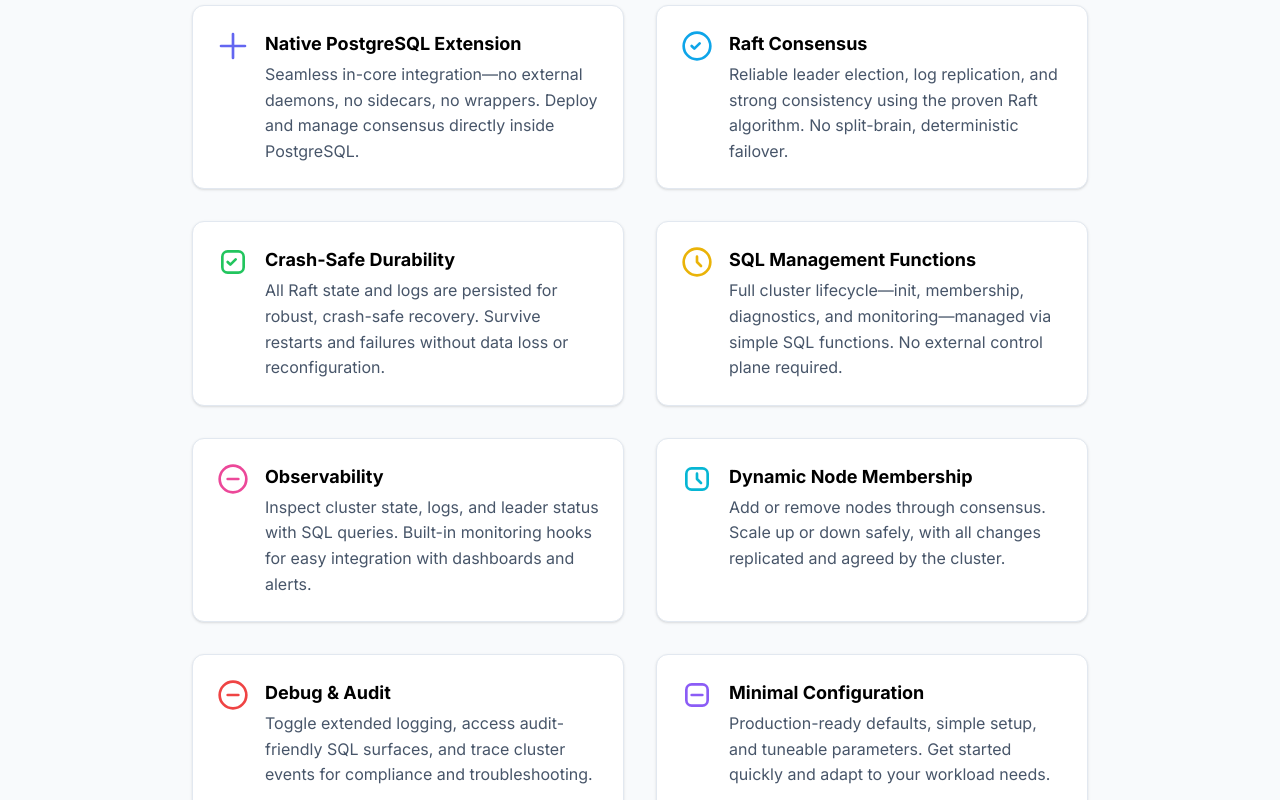
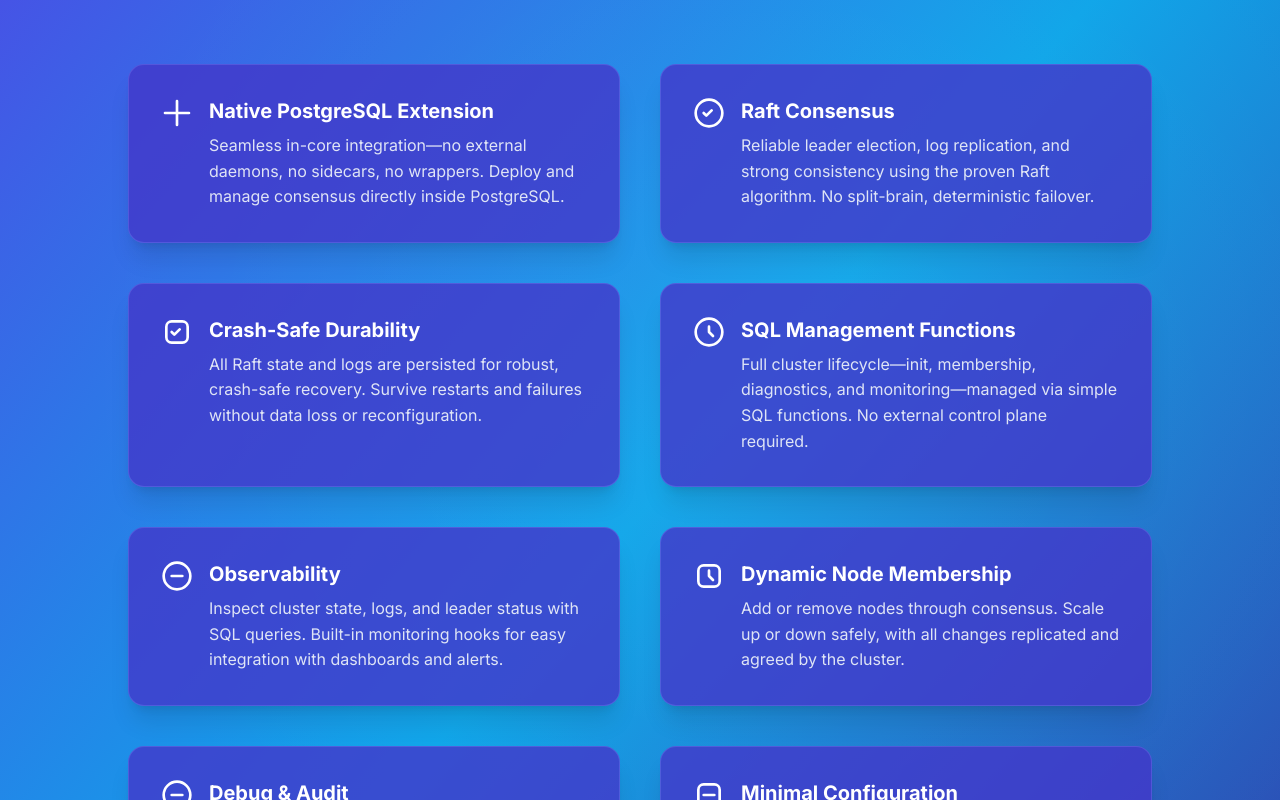
Before and after one commit to pgElephant/www, a Next.js app: page /pgraft in a window 1280 px wide. Shown: the part 1820-2620 px from the top of the page. Built offline with nearby package versions, Linux system fonts and the light colour scheme.

Commit message:
Issue (#1): Initial Commit.

```diff
--- a/app/pgraft/page.tsx
+++ b/app/pgraft/page.tsx
@@ -86,148 +86,133 @@
         </div>
       </section>
 
-      {/* Detailed Features List */}
-      <section className="py-20 bg-slate-50 border-t border-b">
-        <div className="container-wide">
-          <SectionHeading kicker="Features">Detailed Features List</SectionHeading>
-          <div className="grid md:grid-cols-2 gap-8 max-w-4xl mx-auto">
-            <div className="flex items-start gap-4 bg-white rounded-xl shadow p-6 border border-slate-200">
-              <span className="text-indigo-500"><svg width="32" height="32" fill="none" viewBox="0 0 24 24"><path d="M12 3v18m9-9H3" stroke="currentColor" strokeWidth="2" strokeLinecap="round" strokeLinejoin="round"/></svg></span>
+      {/* Detailed Features List (Hero Section) */}
+      <section className="py-24 bg-gradient-to-br from-indigo-600 via-sky-500 to-indigo-800 text-white relative overflow-hidden">
+        <div className="absolute inset-0 opacity-20 bg-[radial-gradient(circle_at_60%_40%,rgba(255,255,255,0.25),transparent_60%)]" />
+        <div className="container-wide relative z-10">
+          <div className="text-center mb-16">
+            <div className="text-xs tracking-wider font-semibold text-white uppercase mb-2">Features</div>
+            <h2 className="text-4xl md:text-5xl font-extrabold mb-4 drop-shadow-lg">Detailed Features List</h2>
+            <p className="max-w-2xl mx-auto text-lg text-slate-100/90 font-medium">Everything you need for robust, distributed PostgreSQL—built in.</p>
+          </div>
+          <div className="grid md:grid-cols-2 gap-10 max-w-5xl mx-auto">
+            <div className="flex items-start gap-4 bg-indigo-700/80 rounded-2xl shadow-xl p-8 border border-indigo-400/30">
+              <span className="text-white"><svg width="32" height="32" fill="none" viewBox="0 0 24 24"><path d="M12 3v18m9-9H3" stroke="currentColor" strokeWidth="2" strokeLinecap="round" strokeLinejoin="round"/></svg></span>
               <div>
-                <h4 className="font-bold text-lg mb-1">Native PostgreSQL Extension</h4>
-                <p className="text-slate-600">Seamless in-core integration—no external daemons, no sidecars, no wrappers. Deploy and manage consensus directly inside PostgreSQL.</p>
+                <h4 className="font-bold text-xl mb-2">Native PostgreSQL Extension</h4>
+                <p className="text-slate-100/90">Seamless in-core integration—no external daemons, no sidecars, no wrappers. Deploy and manage consensus directly inside PostgreSQL.</p>
               </div>
             </div>
-            <div className="flex items-start gap-4 bg-white rounded-xl shadow p-6 border border-slate-200">
-              <span className="text-sky-500"><svg width="32" height="32" fill="none" viewBox="0 0 24 24"><circle cx="12" cy="12" r="10" stroke="currentColor" strokeWidth="2"/><path d="M8 12l2 2 4-4" stroke="currentColor" strokeWidth="2" strokeLinecap="round" strokeLinejoin="round"/></svg></span>
+            <div className="flex items-start gap-4 bg-indigo-700/80 rounded-2xl shadow-xl p-8 border border-indigo-400/30">
+              <span className="text-white"><svg width="32" height="32" fill="none" viewBox="0 0 24 24"><circle cx="12" cy="12" r="10" stroke="currentColor" strokeWidth="2"/><path d="M8 12l2 2 4-4" stroke="currentColor" strokeWidth="2" strokeLinecap="round" strokeLinejoin="round"/></svg></span>
               <div>
-                <h4 className="font-bold text-lg mb-1">Raft Consensus</h4>
-                <p className="text-slate-600">Reliable leader election, log replication, and strong consistency using the proven Raft algorithm. No split-brain, deterministic failover.</p>
+                <h4 className="font-bold text-xl mb-2">Raft Consensus</h4>
+                <p className="text-slate-100/90">Reliable leader election, log replication, and strong consistency using the proven Raft algorithm. No split-brain, deterministic failover.</p>
               </div>
             </div>
-            <div className="flex items-start gap-4 bg-white rounded-xl shadow p-6 border border-slate-200">
-              <span className="text-green-500"><svg width="32" height="32" fill="none" viewBox="0 0 24 24"><rect x="4" y="4" width="16" height="16" rx="4" stroke="currentColor" strokeWidth="2"/><path d="M8 12l2 2 4-4" stroke="currentColor" strokeWidth="2" strokeLinecap="round" strokeLinejoin="round"/></svg></span>
+            <div className="flex items-start gap-4 bg-indigo-700/80 rounded-2xl shadow-xl p-8 border border-indigo-400/30">
+              <span className="text-white"><svg width="32" height="32" fill="none" viewBox="0 0 24 24"><rect x="4" y="4" width="16" height="16" rx="4" stroke="currentColor" strokeWidth="2"/><path d="M8 12l2 2 4-4" stroke="currentColor" strokeWidth="2" strokeLinecap="round" strokeLinejoin="round"/></svg></span>
               <div>
-                <h4 className="font-bold text-lg mb-1">Crash-Safe Durability</h4>
-                <p className="text-slate-600">All Raft state and logs are persisted for robust, crash-safe recovery. Survive restarts and failures without data loss or reconfiguration.</p>
+                <h4 className="font-bold text-xl mb-2">Crash-Safe Durability</h4>
+                <p className="text-slate-100/90">All Raft state and logs are persisted for robust, crash-safe recovery. Survive restarts and failures without data loss or reconfiguration.</p>
               </div>
             </div>
-            <div className="flex items-start gap-4 bg-white rounded-xl shadow p-6 border border-slate-200">
-              <span className="text-yellow-500"><svg width="32" height="32" fill="none" viewBox="0 0 24 24"><path d="M12 8v4l3 3" stroke="currentColor" strokeWidth="2" strokeLinecap="round" strokeLinejoin="round"/><circle cx="12" cy="12" r="10" stroke="currentColor" strokeWidth="2"/></svg></span>
+            <div className="flex items-start gap-4 bg-indigo-700/80 rounded-2xl shadow-xl p-8 border border-indigo-400/30">
+              <span className="text-white"><svg width="32" height="32" fill="none" viewBox="0 0 24 24"><path d="M12 8v4l3 3" stroke="currentColor" strokeWidth="2" strokeLinecap="round" strokeLinejoin="round"/><circle cx="12" cy="12" r="10" stroke="currentColor" strokeWidth="2"/></svg></span>
               <div>
-                <h4 className="font-bold text-lg mb-1">SQL Management Functions</h4>
-                <p className="text-slate-600">Full cluster lifecycle—init, membership, diagnostics, and monitoring—managed via simple SQL functions. No external control plane required.</p>
+                <h4 className="font-bold text-xl mb-2">SQL Management Functions</h4>
+                <p className="text-slate-100/90">Full cluster lifecycle—init, membership, diagnostics, and monitoring—managed via simple SQL functions. No external control plane required.</p>
               </div>
             </div>
-            <div className="flex items-start gap-4 bg-white rounded-xl shadow p-6 border border-slate-200">
-              <span className="text-pink-500"><svg width="32" height="32" fill="none" viewBox="0 0 24 24"><circle cx="12" cy="12" r="10" stroke="currentColor" strokeWidth="2"/><path d="M8 12h8" stroke="currentColor" strokeWidth="2" strokeLinecap="round"/></svg></span>
+            <div className="flex items-start gap-4 bg-indigo-700/80 rounded-2xl shadow-xl p-8 border border-indigo-400/30">
+              <span className="text-white"><svg width="32" height="32" fill="none" viewBox="0 0 24 24"><circle cx="12" cy="12" r="10" stroke="currentColor" strokeWidth="2"/><path d="M8 12h8" stroke="currentColor" strokeWidth="2" strokeLinecap="round"/></svg></span>
               <div>
-                <h4 className="font-bold text-lg mb-1">Observability</h4>
-                <p className="text-slate-600">Inspect cluster state, logs, and leader status with SQL queries. Built-in monitoring hooks for easy integration with dashboards and alerts.</p>
+                <h4 className="font-bold text-xl mb-2">Observability</h4>
+                <p className="text-slate-100/90">Inspect cluster state, logs, and leader status with SQL queries. Built-in monitoring hooks for easy integration with dashboards and alerts.</p>
               </div>
             </div>
-            <div className="flex items-start gap-4 bg-white rounded-xl shadow p-6 border border-slate-200">
-              <span className="text-cyan-500"><svg width="32" height="32" fill="none" viewBox="0 0 24 24"><rect x="4" y="4" width="16" height="16" rx="4" stroke="currentColor" strokeWidth="2"/><path d="M12 8v4l3 3" stroke="currentColor" strokeWidth="2" strokeLinecap="round" strokeLinejoin="round"/></svg></span>
+            <div className="flex items-start gap-4 bg-indigo-700/80 rounded-2xl shadow-xl p-8 border border-indigo-400/30">
+              <span className="text-white"><svg width="32" height="32" fill="none" viewBox="0 0 24 24"><rect x="4" y="4" width="16" height="16" rx="4" stroke="currentColor" strokeWidth="2"/><path d="M12 8v4l3 3" stroke="currentColor" strokeWidth="2" strokeLinecap="round" strokeLinejoin="round"/></svg></span>
               <div>
-                <h4 className="font-bold text-lg mb-1">Dynamic Node Membership</h4>
-                <p className="text-slate-600">Add or remove nodes through consensus. Scale up or down safely, with all changes replicated and agreed by the cluster.</p>
+                <h4 className="font-bold text-xl mb-2">Dynamic Node Membership</h4>
+                <p className="text-slate-100/90">Add or remove nodes through consensus. Scale up or down safely, with all changes replicated and agreed by the cluster.</p>
               </div>
             </div>
-            <div className="flex items-start gap-4 bg-white rounded-xl shadow p-6 border border-slate-200">
-              <span className="text-red-500"><svg width="32" height="32" fill="none" viewBox="0 0 24 24"><circle cx="12" cy="12" r="10" stroke="currentColor" strokeWidth="2"/><path d="M8 12h8" stroke="currentColor" strokeWidth="2" strokeLinecap="round"/></svg></span>
+            <div className="flex items-start gap-4 bg-indigo-700/80 rounded-2xl shadow-xl p-8 border border-indigo-400/30">
+              <span className="text-white"><svg width="32" height="32" fill="none" viewBox="0 0 24 24"><circle cx="12" cy="12" r="10" stroke="currentColor" strokeWidth="2"/><path d="M8 12h8" stroke="currentColor" strokeWidth="2" strokeLinecap="round"/></svg></span>
               <div>
-                <h4 className="font-bold text-lg mb-1">Debug & Audit</h4>
-                <p className="text-slate-600">Toggle extended logging, access audit-friendly SQL surfaces, and trace cluster events for compliance and troubleshooting.</p>
+                <h4 className="font-bold text-xl mb-2">Debug & Audit</h4>
+                <p className="text-slate-100/90">Toggle extended logging, access audit-friendly SQL surfaces, and trace cluster events for compliance and troubleshooting.</p>
               </div>
             </div>
-            <div className="flex items-start gap-4 bg-white rounded-xl shadow p-6 border border-slate-200">
-              <span className="text-violet-500"><svg width="32" height="32" fill="none" viewBox="0 0 24 24"><rect x="4" y="4" width="16" height="16" rx="4" stroke="currentColor" strokeWidth="2"/><path d="M8 12h8" stroke="currentColor" strokeWidth="2" strokeLinecap="round"/></svg></span>
+            <div className="flex items-start gap-4 bg-indigo-700/80 rounded-2xl shadow-xl p-8 border border-indigo-400/30">
+              <span className="text-white"><svg width="32" height="32" fill="none" viewBox="0 0 24 24"><rect x="4" y="4" width="16" height="16" rx="4" stroke="currentColor" strokeWidth="2"/><path d="M8 12h8" stroke="currentColor" strokeWidth="2" strokeLinecap="round"/></svg></span>
               <div>
-                <h4 className="font-bold text-lg mb-1">Minimal Configuration</h4>
-                <p className="text-slate-600">Production-ready defaults, simple setup, and tuneable parameters. Get started quickly and adapt to your workload needs.</p>
+                <h4 className="font-bold text-xl mb-2">Minimal Configuration</h4>
+                <p className="text-slate-100/90">Production-ready defaults, simple setup, and tuneable parameters. Get started quickly and adapt to your workload needs.</p>
               </div>
             </div>
-            <div className="flex items-start gap-4 bg-white rounded-xl shadow p-6 border border-slate-200">
-              <span className="text-emerald-500"><svg width="32" height="32" fill="none" viewBox="0 0 24 24"><circle cx="12" cy="12" r="10" stroke="currentColor" strokeWidth="2"/><path d="M8 12h8" stroke="currentColor" strokeWidth="2" strokeLinecap="round"/></svg></span>
+            <div className="flex items-start gap-4 bg-indigo-700/80 rounded-2xl shadow-xl p-8 border border-indigo-400/30">
+              <span className="text-white"><svg width="32" height="32" fill="none" viewBox="0 0 24 24"><circle cx="12" cy="12" r="10" stroke="currentColor" strokeWidth="2"/><path d="M8 12h8" stroke="currentColor" strokeWidth="2" strokeLinecap="round"/></svg></span>
               <div>
-                <h4 className="font-bold text-lg mb-1">Background Worker Architecture</h4>
-                <p className="text-slate-600">Efficient, low-overhead operation inside PostgreSQL. Leverages background workers and shared memory for high performance.</p>
+                <h4 className="font-bold text-xl mb-2">Background Worker Architecture</h4>
+                <p className="text-slate-100/90">Efficient, low-overhead operation inside PostgreSQL. Leverages background workers and shared memory for high performance.</p>
               </div>
             </div>
           </div>
         </div>
       </section>
 
-      {/* Detailed Feature Matrix */}
-      <section className="py-20 bg-gradient-to-br from-slate-900 via-slate-800 to-slate-900 text-white relative overflow-hidden">
-        <div className="absolute inset-0 opacity-20 bg-[radial-gradient(circle_at_30%_30%,rgba(56,189,248,0.25),transparent_60%)]" />
-        <div className="container-wide relative z-10">
-          <SectionHeading kicker="Depth" className="text-white">Feature Matrix</SectionHeading>
+      {/* Feature Matrix (Non-hero, technical table) */}
+      <section className="py-16 bg-white border-t">
+        <div className="container-wide">
+          <div className="mb-10 text-center">
+            <div className="text-xs tracking-wider font-semibold text-indigo-500 uppercase mb-2">Depth</div>
+            <h2 className="text-3xl md:text-4xl font-bold text-slate-900 mb-3">Feature Matrix</h2>
+            <p className="max-w-2xl mx-auto text-base text-slate-600">Technical breakdown of core mechanisms and operational impact.</p>
+          </div>
           <div className="overflow-x-auto">
-            <table className="w-full text-sm border border-slate-700 rounded-lg overflow-hidden">
-              <thead className="bg-slate-800/60">
+            <table className="w-full text-sm border border-slate-200 rounded-lg overflow-hidden">
+              <thead className="bg-slate-100">
                 <tr className="text-left">
-                  <th className="px-4 py-3 font-semibold text-white">Capability</th>
-                  <th className="px-4 py-3 font-semibold text-white">Description</th>
-                  <th className="px-4 py-3 font-semibold text-white">Operational Impact</th>
+                  <th className="px-4 py-3 font-semibold text-slate-700">Capability</th>
+                  <th className="px-4 py-3 font-semibold text-slate-700">Description</th>
+                  <th className="px-4 py-3 font-semibold text-slate-700">Operational Impact</th>
                 </tr>
               </thead>
-              <tbody className="divide-y divide-slate-700 bg-slate-800/40">
+              <tbody className="divide-y divide-slate-200 bg-white">
                 <tr>
-                  <td className="px-4 py-3 font-medium text-cyan-300">Consensus (Raft)</td>
-                  <td className="px-4 py-3 text-slate-300">Leader election, log replication, term monotonicity.</td>
-                  <td className="px-4 py-3 text-slate-300">Deterministic failover; no split-brain.</td>
-                </tr>
-                <tr className="bg-slate-800/60">
-                  <td className="px-4 py-3 font-medium text-cyan-300">State Durability</td>
-                  <td className="px-4 py-3 text-slate-300">Persistent HardState, entries, snapshots.</td>
-                  <td className="px-4 py-3 text-slate-300">Crash-safe recovery.</td>
+                  <td className="px-4 py-3 font-medium text-indigo-700">Consensus (Raft)</td>
+                  <td className="px-4 py-3 text-slate-700">Leader election, log replication, term monotonicity, and cluster-wide agreement on all writes.</td>
+                  <td className="px-4 py-3 text-slate-600">Deterministic failover, no split-brain, and strong consistency guarantees.</td>
                 </tr>
                 <tr>
-                  <td className="px-4 py-3 font-medium text-cyan-300">Command Interface</td>
-                  <td className="px-4 py-3 text-slate-300">SQL functions for init, membership, diagnostics.</td>
-                  <td className="px-4 py-3 text-slate-300">Native DB admin UX.</td>
-                </tr>
-                <tr className="bg-slate-800/60">
-                  <td className="px-4 py-3 font-medium text-cyan-300">Monitoring Hooks</td>
-                  <td className="px-4 py-3 text-slate-300">Cluster status, log stats, leader checks.</td>
-                  <td className="px-4 py-3 text-slate-300">Simplifies observability.</td>
+                  <td className="px-4 py-3 font-medium text-indigo-700">State Durability</td>
+                  <td className="px-4 py-3 text-slate-700">Persistent HardState, log entries, and periodic snapshots for crash-safe recovery.</td>
+                  <td className="px-4 py-3 text-slate-600">No data loss on restart, fast recovery, and robust cluster state.</td>
                 </tr>
                 <tr>
-                  <td className="px-4 py-3 font-medium text-cyan-300">Node Membership</td>
-                  <td className="px-4 py-3 text-slate-300">Add/remove nodes through leader replication.</td>
-                  <td className="px-4 py-3 text-slate-300">Controlled scaling.</td>
+                  <td className="px-4 py-3 font-medium text-indigo-700">Command Interface</td>
+                  <td className="px-4 py-3 text-slate-700">SQL functions for cluster init, membership changes, diagnostics, and monitoring.</td>
+                  <td className="px-4 py-3 text-slate-600">Native DB admin UX, no external tools required.</td>
                 </tr>
-                <tr className="bg-slate-800/60">
-                  <td className="px-4 py-3 font-medium text-cyan-300">Debug Mode</td>
-                  <td className="px-4 py-3 text-slate-300">Toggle extended logging via SQL.</td>
-                  <td className="px-4 py-3 text-slate-300">Faster incident analysis.</td>
+                <tr>
+                  <td className="px-4 py-3 font-medium text-indigo-700">Monitoring Hooks</td>
+                  <td className="px-4 py-3 text-slate-700">Cluster status, log stats, leader checks, and health endpoints.</td>
+                  <td className="px-4 py-3 text-slate-600">Easy integration with dashboards and alerting systems.</td>
+                </tr>
+                <tr>
+                  <td className="px-4 py-3 font-medium text-indigo-700">Node Membership</td>
+                  <td className="px-4 py-3 text-slate-700">Add/remove nodes through leader-driven consensus and replication.</td>
+                  <td className="px-4 py-3 text-slate-600">Controlled scaling and safe topology changes.</td>
+                </tr>
+                <tr>
+                  <td className="px-4 py-3 font-medium text-indigo-700">Debug Mode</td>
+                  <td className="px-4 py-3 text-slate-700">Toggle extended logging and trace cluster events for troubleshooting.</td>
+                  <td className="px-4 py-3 text-slate-600">Faster incident analysis and compliance review.</td>
                 </tr>
               </tbody>
             </table>
-          </div>
-          <p className="mt-4 text-xs text-slate-400">Full reference: <Link href="/docs/pgraft/user-guide/sql-functions" className="text-indigo-400 hover:underline">SQL Functions Guide</Link></p>
-        </div>
-      </section>
-
-      {/* Technical Details */}
-      <section className="py-20 bg-slate-50">
-        <div className="container-wide">
-          <SectionHeading kicker="Internals">Technical Documentation</SectionHeading>
-          <div className="text-center max-w-3xl mx-auto">
-            <p className="text-slate-600 mb-8">
-              Dive deep into pgraft's technical details, architecture, and internal workings with our comprehensive documentation.
-            </p>
-            <div className="grid sm:grid-cols-2 gap-6">
-              <Link href="/docs/pgraft/internals/architecture" className="bg-white p-6 rounded-xl border border-slate-200 hover:border-indigo-300 transition-colors">
-                <h3 className="font-semibold text-lg text-slate-900 mb-2">Architecture</h3>
-                <p className="text-sm text-slate-600">Learn about pgraft's internal architecture and design decisions.</p>
-              </Link>
-              <Link href="/docs/pgraft/internals/worker-lifecycle" className="bg-white p-6 rounded-xl border border-slate-200 hover:border-indigo-300 transition-colors">
-                <h3 className="font-semibold text-lg text-slate-900 mb-2">Worker Lifecycle</h3>
-                <p className="text-sm text-slate-600">Understand the states and transitions of pgraft workers.</p>
-              </Link>
-            </div>
           </div>
         </div>
       </section>
```
